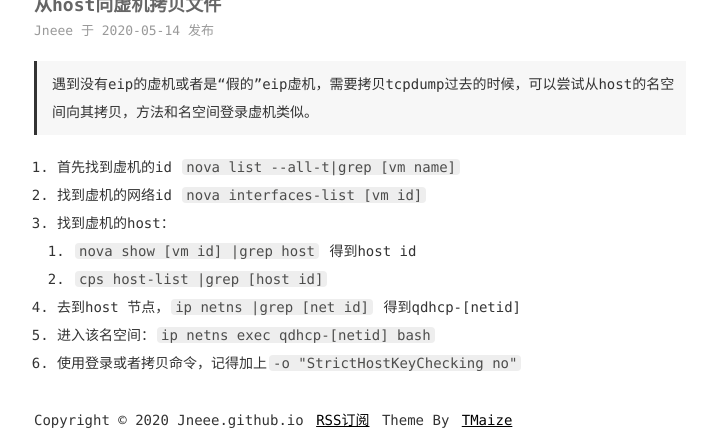
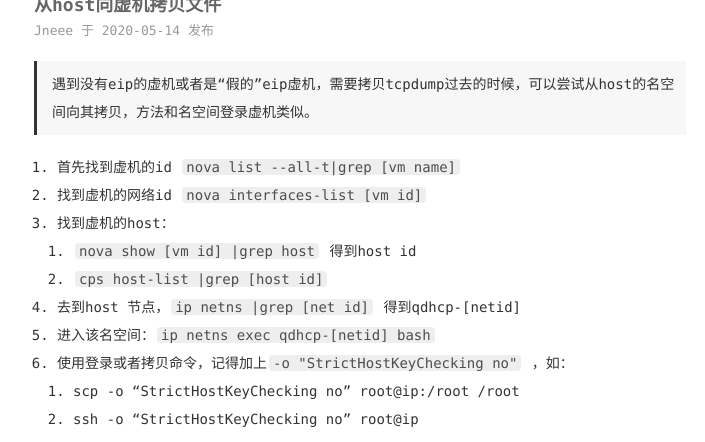
Before and after one commit to jneeee/jneeee.github.io, a Jekyll site: the page built from _posts/2020-05-14-scpfromhost.md, in a window 1280 px wide, cut to the strip 104-546 px from the top of the page. Shown: the whole strip, without its empty margins (280-985 px from the left). Built offline with Jekyll 4.4.1, drawn with Linux system fonts in a browser that asks for light colours.

Commit message:
Update 2020-05-14-scpfromhost.md

```diff
--- a/_posts/2020-05-14-scpfromhost.md
+++ b/_posts/2020-05-14-scpfromhost.md
@@ -12,4 +12,6 @@ categories: OpenStack
   * `cps host-list |grep [host id]`
 4. 去到host 节点，`ip netns |grep [net id]` 得到qdhcp-[netid]
 5. 进入该名空间：`ip netns exec qdhcp-[netid] bash`
-6. 使用登录或者拷贝命令，记得加上`-o "StrictHostKeyChecking no"`
+6. 使用登录或者拷贝命令，记得加上`-o "StrictHostKeyChecking no"` ，如：
+  * scp -o "StrictHostKeyChecking no" root@ip:/root /root
+  * ssh -o "StrictHostKeyChecking no" root@ip
```
